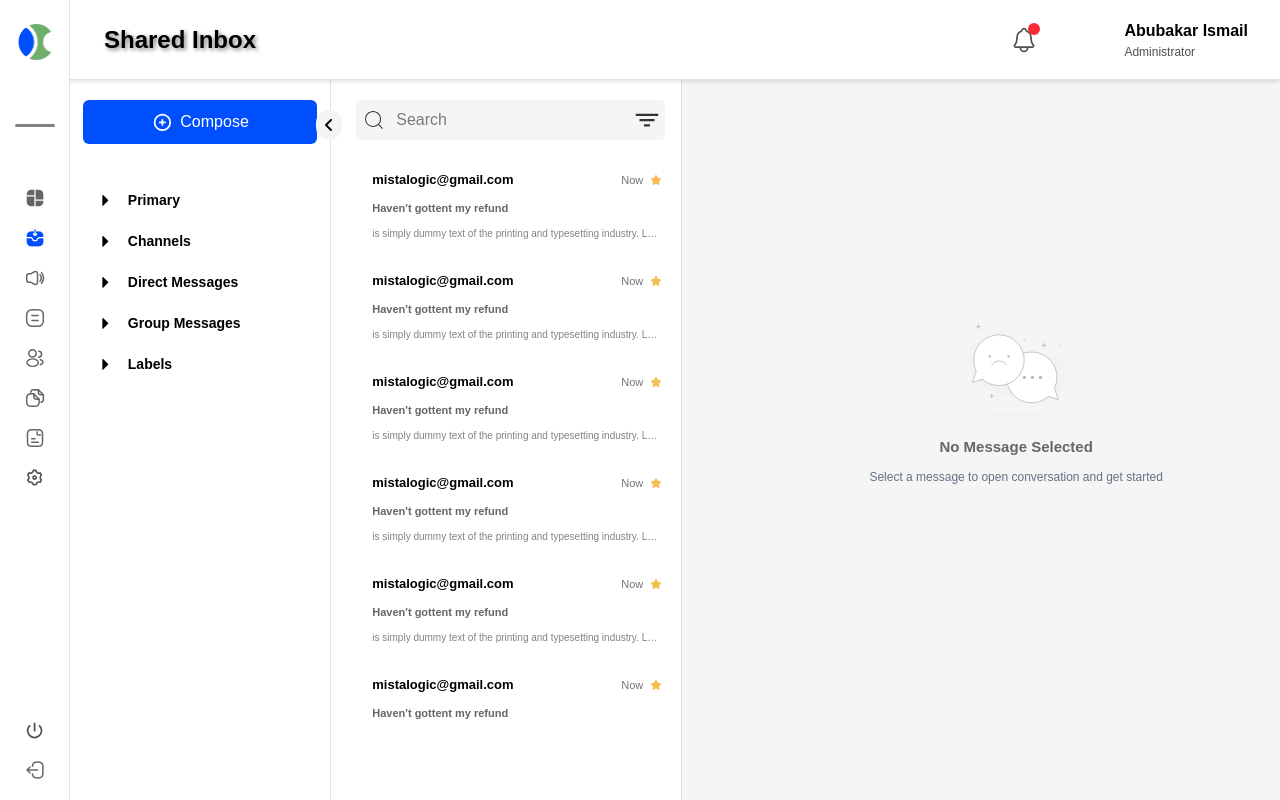
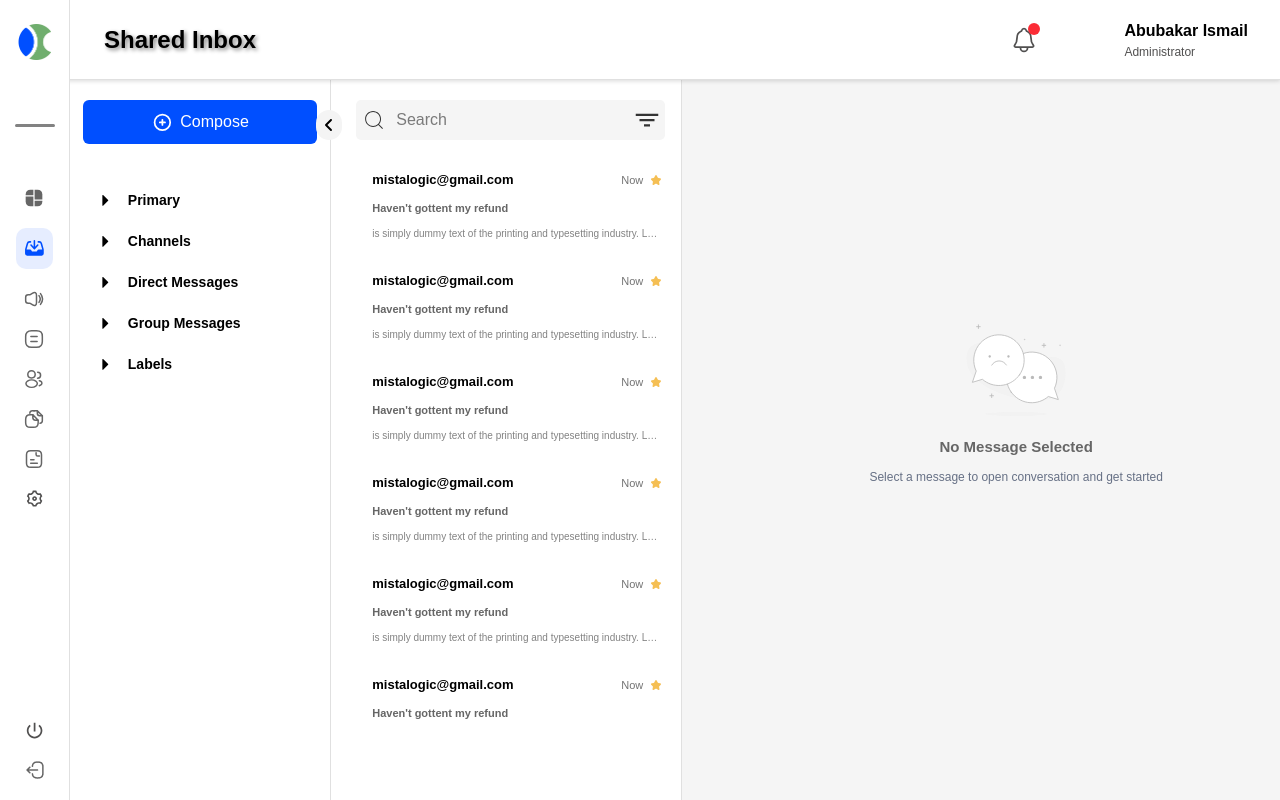
Before and after one commit to certifiedTboy/react-engn-test, a React (Vite) app: page /inbox in a window 1280 px wide. Built offline with nearby package versions, Linux system fonts and the light colour scheme.

Commit message:
update app

```diff
--- a/src/components/inbox/drawer/MessageDrawer.tsx
+++ b/src/components/inbox/drawer/MessageDrawer.tsx
@@ -37,7 +37,7 @@ const MenuHandler = styled(motion.button)`
   background: transparent;
   position: absolute;
   top: 10px;
-  left: -50px;
+  left: -60px;
   outline: none;
   cursor: pointer;
   margin-left: 60px;
--- a/src/components/layout/SiderBar.tsx
+++ b/src/components/layout/SiderBar.tsx
@@ -1,6 +1,6 @@
 import logo from "../../assets/images/logo.png";
 import gridIcon from "../../assets/images/grid.svg";
-import inboxIcon from "../../assets/images/direct-inbox.png";
+// import inboxIcon from "../../assets/images/direct-inbox.png";
 import documentIcon from "../../assets/images/document.svg";
 import volumeIcon from "../../assets/images/volume-high.svg";
 import profileIcon from "../../assets/images/profile.svg";
@@ -10,6 +10,7 @@ import signoutIcon from "../../assets/images/signout.png";
 import AppIcon from "../common/AppIcon";
 import { RiSettings3Line } from "react-icons/ri";
 import { GoHorizontalRule } from "react-icons/go";
+import { HiMiniInboxArrowDown } from "react-icons/hi2";
 import { IoMdPower } from "react-icons/io";
 
 // import { TbLogout2 } from "react-icons/tb";
@@ -34,35 +35,39 @@ const SideBar = () => {
         style={{ paddingBottom: "20px" }}
       >
         <div className="flex flex-col gap-5 items-center">
-          <div className="cursor-pointer">
+          <div className={`${styles.icon} cursor-pointer`}>
             <img src={gridIcon} alt="grid_icon" className="w-[20px]" />
           </div>
 
-          <div className="cursor-pointer">
+          {/* <div className="cursor-pointer">
             <img src={inboxIcon} alt="inbox_icon" className="w-[20px]" />
+          </div> */}
+          <div className={`cursor-pointer ${styles.active}`}>
+            <AppIcon value={{ color: "#004FFF", size: "1.3em" }}>
+              <HiMiniInboxArrowDown />
+            </AppIcon>
           </div>
-
-          <div className="cursor-pointer">
+          <div className={`${styles.icon} cursor-pointer`}>
             <img src={volumeIcon} alt="volume_icon" className="w-[20px] " />
           </div>
 
-          <div className="cursor-pointer">
+          <div className={`${styles.icon} cursor-pointer`}>
             <img src={documentIcon} alt="document_icon" className="w-[20px] " />
           </div>
 
-          <div className="cursor-pointer">
+          <div className={`${styles.icon} cursor-pointer`}>
             <img src={profileIcon} alt="profile_icon" className="w-[20px] " />
           </div>
 
-          <div className="cursor-pointer">
+          <div className={`${styles.icon} cursor-pointer`}>
             <img src={documentCopyIcon} alt="copy_icon" className="w-[20px] " />
           </div>
 
-          <div className="cursor-pointer">
+          <div className={`${styles.icon} cursor-pointer`}>
             <img src={documentTextIcon} alt="text_icon" className="w-[20px] " />
           </div>
 
-          <div className="cursor-pointer">
+          <div className={`${styles.icon} cursor-pointer`}>
             <AppIcon value={{ color: "#515050", size: "1.2em" }}>
               <RiSettings3Line />
             </AppIcon>
@@ -70,7 +75,7 @@ const SideBar = () => {
         </div>
 
         <div className="flex flex-col gap-5" style={{ marginTop: "auto" }}>
-          <div className="cursor-pointer">
+          <div className={`${styles.icon} cursor-pointer`}>
             <AppIcon value={{ color: "#515050", size: "1.2em" }}>
               <IoMdPower />
             </AppIcon>
--- a/src/components/layout/layout.module.css
+++ b/src/components/layout/layout.module.css
@@ -31,3 +31,13 @@
   cursor: pointer;
   border-radius: 15px;
 }
+
+.active {
+  background-color: #e6edff;
+  padding: 10px 8px;
+  border-radius: 10px;
+}
+
+.icon:hover {
+  color: #e0e0e0;
+}
```
